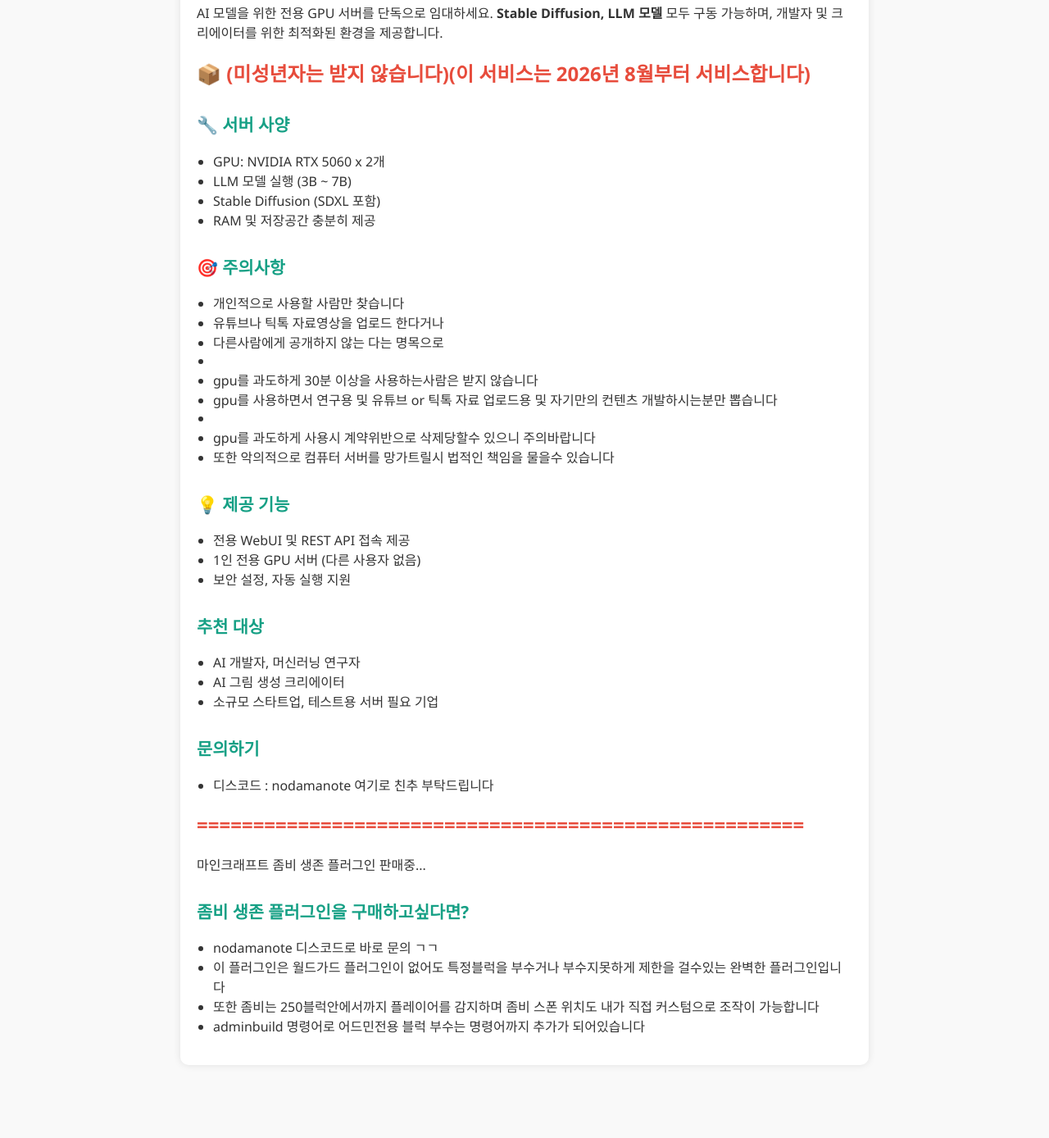
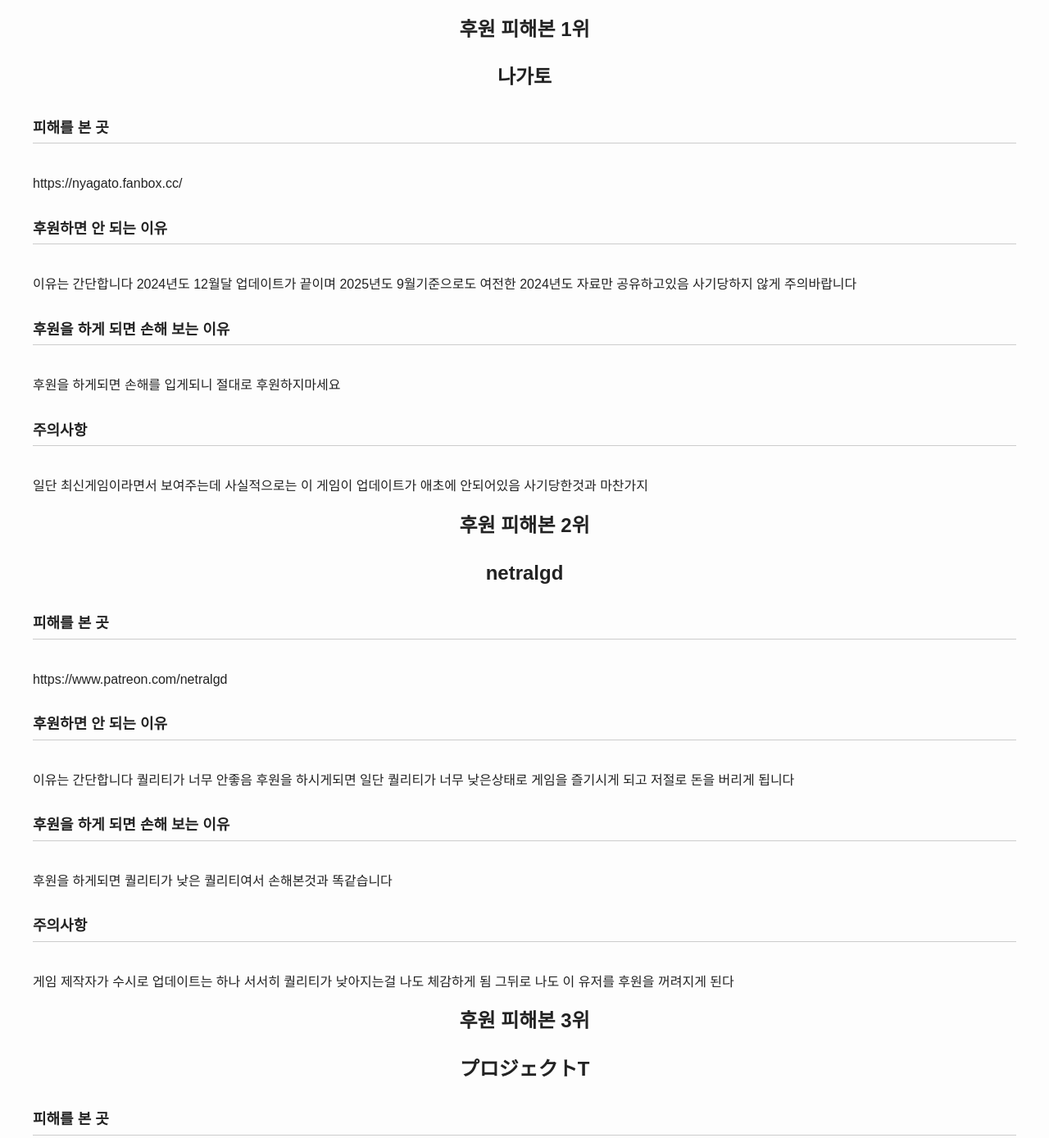
Before and after one commit to noteblockai/noteblockai.github.io, a plain HTML site: page index.html in a window 1280 px wide. Shown: the part 140-1528 px from the top of the page at 82% size. Before the commit the page ends 1479 px from the top, so only its background shows below. Drawn offline with Linux system fonts and the light colour scheme.

Commit message:
Update index.html

```diff
--- a/index.html
+++ b/index.html
@@ -1,133 +1,109 @@
-<!DOCTYPE html>
+<!doctype html>
 <html lang="ko">
 <head>
-  <meta charset="UTF-8" />
-  <meta name="viewport" content="width=device-width, initial-scale=1.0" />
-
-  <!-- ✅ SEO 메타태그 -->
-  <title>AI GPU 서버 렌탈 | LLM & Stable Diffusion 전용 서버</title>
-  <meta name="description" content="AI 전용 GPU 서버를 단독으로 임대하세요. LLM 모델, Stable Diffusion 이미지 생성에 최적화된 환경을 월 55만원에 제공합니다. 개인 개발자, 크리에이터, 스타트업을 위한 최적 솔루션.">
-  <meta name="keywords" content="AI 서버 렌탈, GPU 서버 대여, LLM 서버 임대, Stable Diffusion 서버, AI 서버 호스팅, RTX 5060 서버, GPU 대여 서비스">
-  <meta name="author" content="노트블럭 컴퍼니">
-
-  <!-- ✅ Open Graph 태그 (공유 시 보이게) -->
-  <meta property="og:title" content="AI GPU 서버 렌탈 | LLM + Stable Diffusion" />
-  <meta property="og:description" content="LLM & Stable Diffusion 전용 GPU 서버를 빌려드립니다. 단독 GPU 서버, WebUI 제공, API 접속 지원." />
-  <meta property="og:image" content="https://yourdomain.com/preview.png" /> <!-- 썸네일 이미지 URL -->
-  <meta property="og:url" content="https://yourdomain.github.io/yourrepo/" />
-  <meta property="og:type" content="website" />
-
-  <!-- ✅ 스타일 -->
+  <meta charset="utf-8">
+  <title>후원 관련 안내</title>
   <style>
     body {
-      font-family: 'Segoe UI', sans-serif;
-      background: #f9f9f9;
-      color: #333;
-      margin: 0;
-      padding: 0;
-    }
-    .container {
-      max-width: 800px;
-      margin: 40px auto;
-      padding: 20px;
-      background: #fff;
-      box-shadow: 0 0 10px rgba(0,0,0,0.1);
-      border-radius: 10px;
+      font-family: "Noto Sans KR", sans-serif;
+      line-height: 1.6;
+      margin: 40px;
+      background: #fdfdfd;
+      color: #222;
     }
     h1 {
-      font-size: 2em;
-      margin-bottom: 10px;
-      color: #2c3e50;
+      font-size: 24px;
+      margin-bottom: 20px;
+      text-align: center;
     }
     h2 {
-      font-size: 1.3em;
-      margin-top: 30px;
-      color: #16a085;
+      font-size: 18px;
+      margin-top: 28px;
+      margin-bottom: 10px;
+      border-bottom: 1px solid #ccc;
+      padding-bottom: 4px;
     }
-    ul {
-      padding-left: 20px;
-    }
-    .price {
-      font-size: 1.5em;
-      color: #e74c3c;
-      font-weight: bold;
-      margin: 20px 0;
-    }
-    .cta {
-      display: inline-block;
-      padding: 12px 24px;
-      background-color: #3498db;
-      color: white;
-      border-radius: 6px;
-      text-decoration: none;
-      font-weight: bold;
-      margin-top: 20px;
-    }
-    .cta:hover {
-      background-color: #2980b9;
+    p {
+      margin: 0 0 12px 0;
+      white-space: pre-line;
     }
   </style>
 </head>
 <body>
-  <div class="container">
-    <h1>🧠 AI GPU 서버 렌탈 | LLM + Stable Diffusion</h1>
-    <p>AI 모델을 위한 전용 GPU 서버를 단독으로 임대하세요. <strong>Stable Diffusion, LLM 모델</strong> 모두 구동 가능하며, 개발자 및 크리에이터를 위한 최적화된 환경을 제공합니다.</p>
+  <h1>주의사항 : 아카라이브 초대형소녀 채널에 제보를 주시면 등록해드리겠습니다 단 증거가 있어야됨</h1>
+  <h1>이 내용은 전부 사실입니다 거짓을 절대로 작성하지 않았으며 여러분들도 피해를 보지 않기를 위하여 작성된 것입니다</h1>
 
-    <div class="price">📦 (미성년자는 받지 않습니다)(이 서비스는 2026년 8월부터 서비스합니다)</div>
+  <h1>후원 피해본 1위</h1>
+  <h1>나가토</h1>
+  <h2>피해를 본 곳</h2>
+  <p>
+  https://nyagato.fanbox.cc/
+  </p>
 
-    <h2>🔧 서버 사양</h2>
-    <ul>
-      <li>GPU: NVIDIA RTX 5060 x 2개</li>
-      <li>LLM 모델 실행 (3B ~ 7B)</li>
-      <li>Stable Diffusion (SDXL 포함)</li>
-      <li>RAM 및 저장공간 충분히 제공</li>
-    </ul>
+  <h2>후원하면 안 되는 이유</h2>
+  <p>
+  이유는 간단합니다 2024년도 12월달 업데이트가 끝이며 2025년도 9월기준으로도 여전한 2024년도 자료만 공유하고있음 사기당하지 않게 주의바랍니다
+  </p>
 
-    <h2>🎯 주의사항</h2>
-    <ul>
-      <li>개인적으로 사용할 사람만 찾습니다</li>
-      <li>유튜브나 틱톡 자료영상을 업로드 한다거나</li>
-      <li>다른사람에게 공개하지 않는 다는 명목으로</li>
-      <li></li>
-      <li>gpu를 과도하게 30분 이상을 사용하는사람은 받지 않습니다</li>
-      <li>gpu를 사용하면서 연구용 및 유튜브 or 틱톡 자료 업로드용 및 자기만의 컨텐츠 개발하시는분만 뽑습니다</li>
-      <li></li>
-      <li>gpu를 과도하게 사용시 계약위반으로 삭제당할수 있으니 주의바랍니다</li>
-      <li>또한 악의적으로 컴퓨터 서버를 망가트릴시 법적인 책임을 물을수 있습니다</li>
-    </ul>
+  <h2>후원을 하게 되면 손해 보는 이유</h2>
+  <p>
+  후원을 하게되면 손해를 입게되니 절대로 후원하지마세요
+  </p>
 
-    <h2>💡 제공 기능</h2>
-    <ul>
-      <li>전용 WebUI 및 REST API 접속 제공</li>
-      <li>1인 전용 GPU 서버 (다른 사용자 없음)</li>
-      <li>보안 설정, 자동 실행 지원</li>
-    </ul>
+  <h2>주의사항</h2>
+  <p>
+  일단 최신게임이라면서 보여주는데 사실적으로는 이 게임이 업데이트가 애초에 안되어있음 사기당한것과 마찬가지
+  </p>
 
-    <h2>추천 대상</h2>
-    <ul>
-      <li>AI 개발자, 머신러닝 연구자</li>
-      <li>AI 그림 생성 크리에이터</li>
-      <li>소규모 스타트업, 테스트용 서버 필요 기업</li>
-    </ul>
 
-    <h2>문의하기</h2>
-    <ul>
-      <li>디스코드 : nodamanote 여기로 친추 부탁드립니다</li>
-    </ul>
+  <h1>후원 피해본 2위</h1>
+  <h1>netralgd</h1>
+
+  <h2>피해를 본 곳</h2>
+  <p>
+  https://www.patreon.com/netralgd
+  </p>
+
+  <h2>후원하면 안 되는 이유</h2>
+  <p>
+  이유는 간단합니다 퀄리티가 너무 안좋음 후원을 하시게되면 일단 퀄리티가 너무 낮은상태로 게임을 즐기시게 되고 저절로 돈을 버리게 됩니다
+  </p>
+
+  <h2>후원을 하게 되면 손해 보는 이유</h2>
+  <p>
+  후원을 하게되면 퀄리티가 낮은 퀄리티여서 손해본것과 똑같습니다
+  </p>
+
+  <h2>주의사항</h2>
+  <p>
+  게임 제작자가 수시로 업데이트는 하나 서서히 퀄리티가 낮아지는걸 나도 체감하게 됨 그뒤로 나도 이 유저를 후원을 꺼려지게 된다
+  </p>
 
 
 
+  <h1>후원 피해본 3위</h1>
+  <h1>プロジェクトT</h1>
 
-    <div class="price">======================================================</div>
-    <p>마인크래프트 좀비 생존 플러그인 판매중...</p>
+  <h2>피해를 본 곳</h2>
+  <p>
+  https://ci-en.dlsite.com/creator/418
+  </p>
 
-    <h2>좀비 생존 플러그인을 구매하고싶다면?</h2>
-    <ul>
-      <li>nodamanote 디스코드로 바로 문의 ㄱㄱ</li>
-      <li>이 플러그인은 월드가드 플러그인이 없어도 특정블럭을 부수거나 부수지못하게 제한을 걸수있는 완벽한 플러그인입니다</li>
-      <li>또한 좀비는 250블럭안에서까지 플레이어를 감지하며 좀비 스폰 위치도 내가 직접 커스텀으로 조작이 가능합니다</li>
-      <li>adminbuild 명령어로 어드민전용 블럭 부수는 명령어까지 추가가 되어있습니다</li>
-    </ul>
-  </div>
+  <h2>후원하면 안 되는 이유</h2>
+  <p>
+  이유는 간단합니다 퀄리티가 netralgd랑 많이 유사함 또한 게임을 뜯어보시면 재사용했단게 다 보임
+  재료를 재사용한게 정확히 보이며 CG도 대부분 재사용한것도 다 보임
+  </p>
+
+  <h2>후원을 하게 되면 손해 보는 이유</h2>
+  <p>
+  후원을 하게되면 퀄리티가 낮은 퀄리티여서 손해본것과 똑같습니다
+  </p>
+
+  <h2>주의사항</h2>
+  <p>
+  게임제작자가 달마다 업데이트는 하나 퀄리티가 초등학생이 그림그린것과 비슷해서 나는 그닥 추천하지 못하겠음
+  </p>
+
 </body>
 </html>
```
